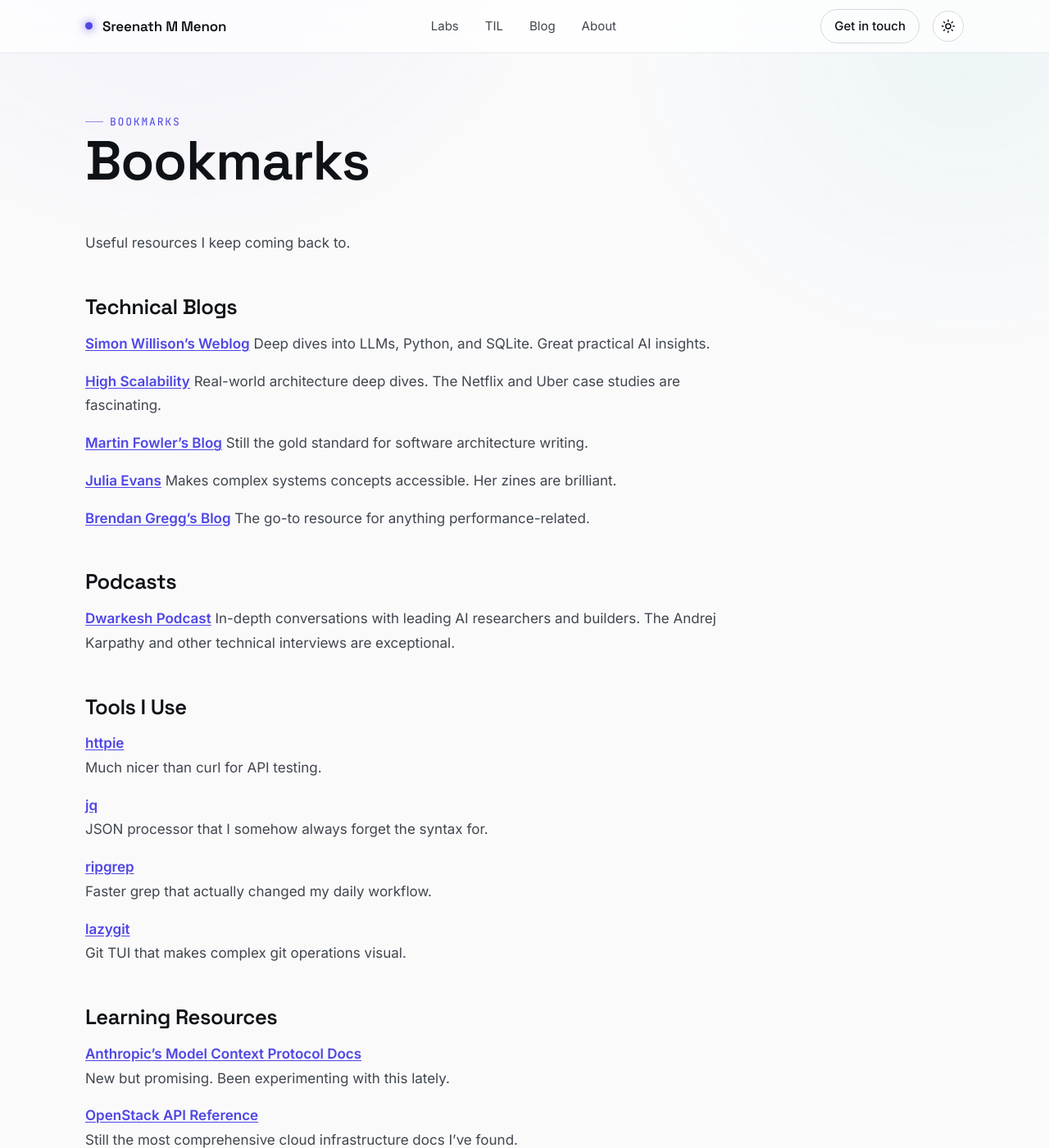
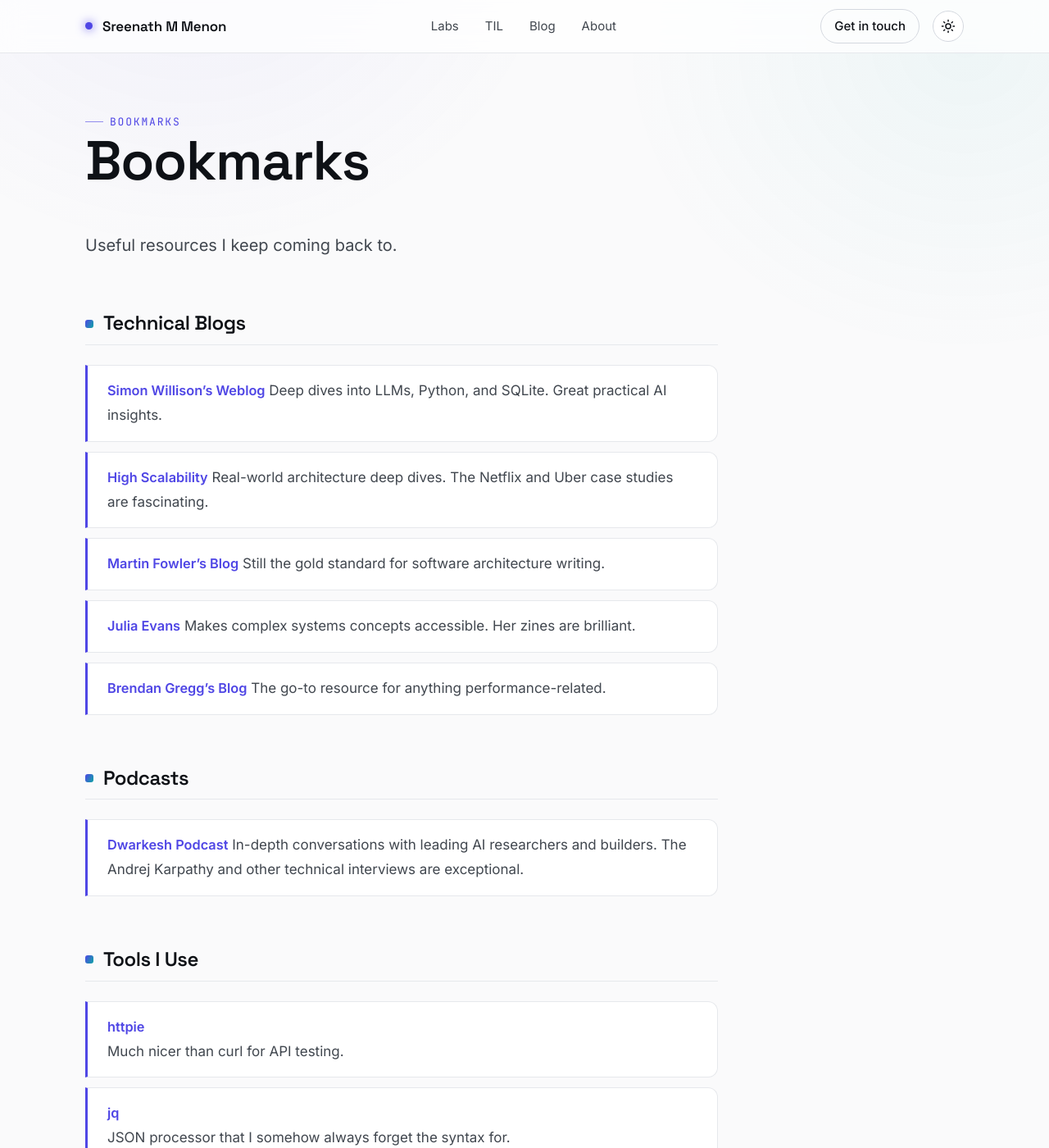
Before and after one commit to sreenathmmenon/sreenathmmenon.github.io, a Jekyll site: the page built from bookmarks.md, in a window 1280 px wide and 1400 px high. Shown: the whole window at 82% size. Built offline with Jekyll 4.4.1, drawn with Linux system fonts in a browser that asks for light colours; some of the changed text lies outside the part shown.

Commit message:
Polish bookmarks/bookshelf UX; add log-analysis paper; note India's biggest AI hackathon
- Card-style resource entries on bookmarks/bookshelf (opt-in rich layout, theme-safe both modes)
- Add Gupta et al. 2025 log-analysis paper at the top of Papers (verified arXiv link)
- Label the Meta hackathon as India's biggest AI hackathon

```diff
--- a/_data/recognition.yml
+++ b/_data/recognition.yml
@@ -3,8 +3,8 @@
   suffix: / 70,000+
   highlight: true
   detail: >-
-    Meta × Hugging Face × PyTorch OpenEnv Hackathon. Solo, prize winner, work shortlisted by
-    Meta's global AI team (Apr 2026).
+    Meta × Hugging Face × PyTorch OpenEnv Hackathon, India's biggest AI hackathon. Solo, prize
+    winner, work shortlisted by Meta's global AI team (Apr 2026).
 
 - title: 96/100
   highlight: true
--- a/_layouts/page.html
+++ b/_layouts/page.html
@@ -7,7 +7,7 @@ layout: default
     <h1>{{ page.title }}</h1>
     {%- if page.subtitle %}<p class="meta">{{ page.subtitle }}</p>{% endif -%}
   </header>
-  <div class="prose reveal">
+  <div class="prose reveal{% if page.rich %} prose-rich{% endif %}">
     {{ content }}
   </div>
 </article>
--- a/assets/css/style.scss
+++ b/assets/css/style.scss
@@ -269,6 +269,37 @@ img{max-width:100%;}
   .viz-cursor{animation:none;}
 }
 
+/* =========================================================================
+   RICH CONTENT PAGES (bookmarks, bookshelf, etc.)
+   Opt-in via `rich: true` front matter. Turns plain bold-led lists into
+   tidy, theme-safe resource entries. Works in dark + light automatically.
+   ========================================================================= */
+.prose-rich h2{
+  font-size:1.5rem;margin:var(--sp-10) 0 var(--sp-5);padding-bottom:var(--sp-3);
+  border-bottom:1px solid var(--border);display:flex;align-items:center;gap:var(--sp-3);
+}
+.prose-rich h2::before{
+  content:"";width:10px;height:10px;border-radius:3px;background:var(--grad);flex:none;
+}
+/* each "**Title** description" paragraph becomes a card */
+.prose-rich > p{
+  background:var(--surface);border:1px solid var(--border);border-left:3px solid var(--accent);
+  border-radius:0 var(--r-md) var(--r-md) 0;padding:var(--sp-4) var(--sp-5);
+  margin-bottom:var(--sp-3);color:var(--text-2);transition:border-color .2s var(--ease),transform .2s var(--ease),box-shadow .2s var(--ease);
+}
+.prose-rich > p:hover{transform:translateX(3px);box-shadow:var(--glow);}
+.prose-rich > p strong,.prose-rich > p a:first-child{display:inline;font-size:1.02rem;}
+.prose-rich > p a{color:var(--accent);text-decoration:none;font-weight:600;}
+.prose-rich > p a:hover{color:var(--accent-2);text-decoration:underline;}
+/* the intro line stays plain (lead), and any italic-only note stays plain too */
+.prose-rich > p:first-of-type{background:none;border:0;padding:0;color:var(--text-2);font-size:var(--fs-lg);}
+.prose-rich > p:has(> em:only-child){
+  background:none;border:0;padding:0;color:var(--text-3);font-style:italic;text-align:center;margin-top:var(--sp-8);
+}
+.prose-rich > p:first-of-type:hover,
+.prose-rich > p:has(> em:only-child):hover{transform:none;box-shadow:none;}
+.prose-rich em{font-style:italic;}
+
 /* post footer note (corrections / contact) */
 .post-note{margin-top:var(--sp-10);padding-top:var(--sp-5);border-top:1px solid var(--border);color:var(--text-3);font-size:.92rem;}
 .post-note a{color:var(--accent);text-decoration:underline;text-underline-offset:2px;}
--- a/bookmarks.md
+++ b/bookmarks.md
@@ -57,6 +58,9 @@ Because I always forget the syntax for complex types.
 
 The foundational reads behind a lot of what I write about. I have not studied every one of these end to end, but they are the references I keep coming back to when I want to actually understand how modern AI systems work.
 
+**[Scalable and Efficient Large-Scale Log Analysis with LLMs](https://arxiv.org/abs/2511.14803)** (Gupta et al., 2025)
+A production case study on using LLMs to automate IT log analysis and issue diagnosis across many software products. Close to my own world, and I have had the chance to talk with some of the people behind it.
+
 **[Attention Is All You Need](https://arxiv.org/abs/1706.03762)** (Vaswani et al., 2017)
 The paper that introduced the Transformer and quietly started the whole modern LLM era.
 
@@ -66,7 +70,7 @@ The original RAG paper. Where the idea of pairing a model with an external memor
 **[Lost in the Middle: How Language Models Use Long Contexts](https://arxiv.org/abs/2307.03172)** (Liu et al., 2023)
 Shows that models attend well to the start and end of a long context and go blind in the middle. Changed how I think about prompt order.
 
-**[Reciprocal Rank Fusion](https://dl.acm.org/doi/10.1145/1571941.1572114)** (Cormack, Clarke & Büttcher, 2009)
+**[Reciprocal Rank Fusion](https://ir.webis.de/anthology/2009.sigirconf_conference-2009.146/)** (Cormack, Clarke & Büttcher, 2009)
 The simple one-line trick for combining keyword and vector search rankings. Still the default in most hybrid search engines.
 
 ## Documentation Worth Reading
```
Also changed, not shown: other parts of bookmarks.md (+1 -0 lines), bookshelf.md (+1 -0 lines).
